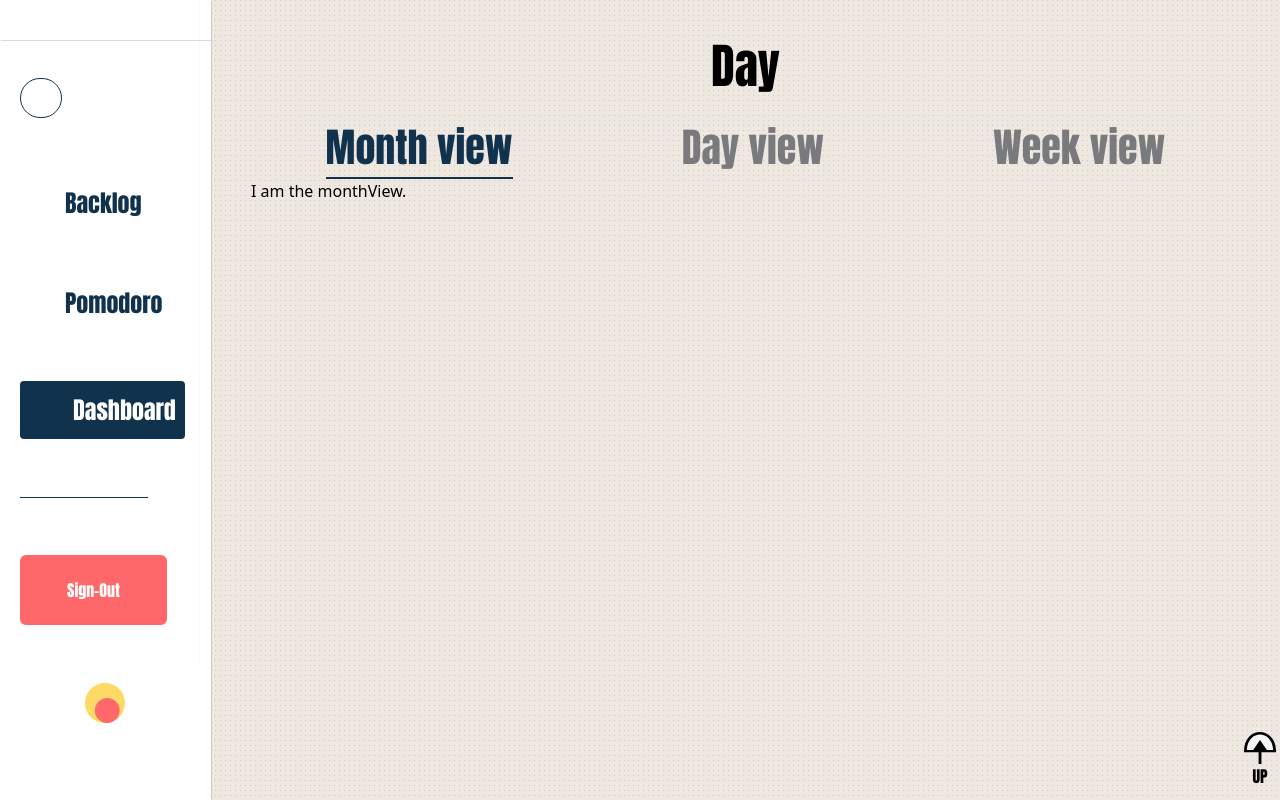
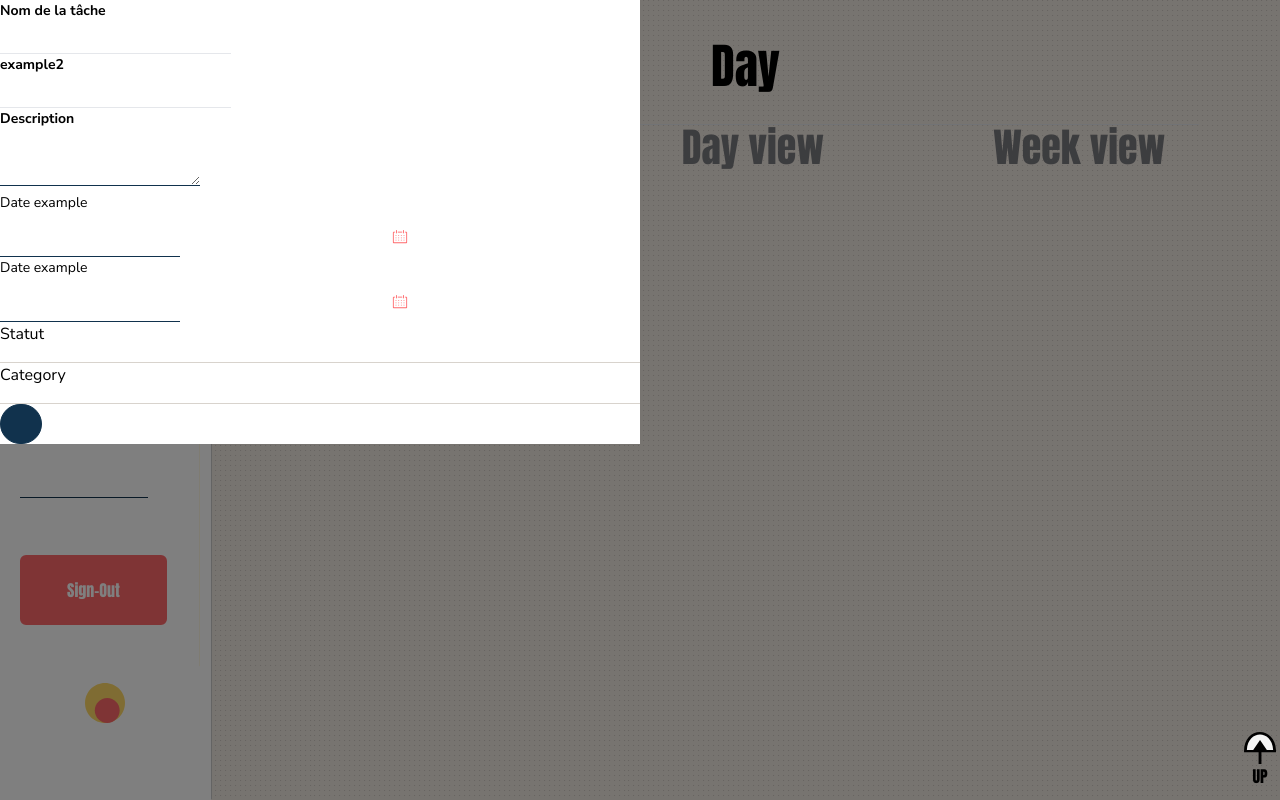
Before and after one commit to CYL-B/concentraction, a React (Vite) app in the folder concentraction-back/concentraction-front/: page /dashboard in a window 1280 px wide. Shown: the top 800 px of the page. Built offline with nearby package versions, Linux system fonts and the light colour scheme; some icons are missing.

Commit message:
little fixes with input, checkbox, dropdown, modal logic, openModal hook

```diff
--- a/concentraction-back/concentraction-front/src/components/input/addATask.jsx
+++ b/concentraction-back/concentraction-front/src/components/input/addATask.jsx
@@ -61,7 +61,7 @@ export function AddATask() {
   // if (error) return `Submission error! ${error.message}`;
 
   return (
-    <form onSubmit={handleSubmit(onSubmit)}>
+    <form onSubmit={handleSubmit(onSubmit)} className="w-full bg-neutral-white">
       <Input
         type="number"
         name="Nom de la tâche"
@@ -95,6 +95,7 @@ export function AddATask() {
             options={[{ name: "Example 1" }, { name: "Example 2" }]}
             onChange={onChange}
             value={value}
+            headerTitle={"Statut"}
           />
         )}
       />
@@ -107,6 +108,7 @@ export function AddATask() {
             options={[{ name: "Example 1" }, { name: "Example 2" }]}
             onChange={onChange}
             value={value}
+            headerTitle={"Category"}
           />
         )}
       />
--- a/concentraction-back/concentraction-front/src/components/input/checkbox.jsx
+++ b/concentraction-back/concentraction-front/src/components/input/checkbox.jsx
@@ -18,7 +18,7 @@ export default function Checkbox({
   const [isChecked, setIsChecked] = useState(defaultChecked);
   return (
     <div className="checkbox-wrapper">
-      <Body classHeading="block font-bold">{checkboxTitle}</Body>
+      <Body classBody="block font-bold">{checkboxTitle}</Body>
       <label htmlFor={name} className="group flex items-center ">
         <input
           className={`appearance-none w-5 h-5 border border-solid border-dark-grey rounded relative transition-all duration-300 ease-in-out ${
--- a/concentraction-back/concentraction-front/src/components/input/dropdown.jsx
+++ b/concentraction-back/concentraction-front/src/components/input/dropdown.jsx
@@ -79,7 +79,7 @@ export function CustomDropdown({
         href="#"
         aria-haspopup="dropdown-list"
         aria-expanded={toggleOpen}
-        aria-label={selected.isSelected ? selected.value : headerTitle}
+        aria-label={selected.isSelected ? selected.selectedValue : headerTitle}
         onClick={dropdownOpen}
         className={`dropdown-header flex justify-between items-center border-b border-solid pb-4 ${
           selected.isSelected
@@ -90,7 +90,7 @@ export function CustomDropdown({
         }`}
       >
         <Body classHeading="font-bold">
-          {selected.isSelected ?  selected.value : headerTitle}
+          {selected.isSelected ?  selected.selectedValue : headerTitle}
         </Body>
         <IconifyIcon
           iconName="raphael:arrowdown"
@@ -111,7 +111,7 @@ export function CustomDropdown({
               <li
                 role="option"
                 aria-label={option.name}
-                aria-selected={option.name ==  selected.value}
+                aria-selected={option.name ==  selected.selectedValue}
                 className={`list-item${index} text-brand-blue font-nunito p-3 w-full`}
                 name={option.name}
                 key={option.name}
--- a/concentraction-back/concentraction-front/src/components/input/input.jsx
+++ b/concentraction-back/concentraction-front/src/components/input/input.jsx
@@ -80,7 +80,7 @@ export function TextArea({
 
   return (
     <fieldset className="text-wrapper flex flex-col gap-2">
-      <Body body2={true} classHeading={`font-bold ${titleHeading}`}>
+      <Body body2={true} classBody={`font-bold ${titleHeading}`}>
         {name}
       </Body>
       <label htmlFor={name}>
--- a/concentraction-back/concentraction-front/src/components/layout/layout.jsx
+++ b/concentraction-back/concentraction-front/src/components/layout/layout.jsx
@@ -23,6 +23,9 @@ export default function Layout({
   const scrollToMain = () => {
     window.scrollTo({ top: 0, left: 0, behavior: "smooth" });
   };
+
+
+
   return (
     <div id={id} className="layout flex w-screen min-h-screen bg-background ">
       <Modal/>
--- a/concentraction-back/concentraction-front/src/components/modal.jsx
+++ b/concentraction-back/concentraction-front/src/components/modal.jsx
@@ -2,26 +2,52 @@
  * https://blog.openreplay.com/creating-easy-custom-modals-with-react/
  * https://dev.to/alexandprivate/your-next-react-modal-with-your-own-usemodal-hook-context-api-3jg7
  * https://www.codeply.com/p/XuFoOU4GeS
+ * https://www.dhiwise.com/post/the-ultimate-guide-to-react-click-outside-modal-to-close#integrating-the-modal-into-a-react-app
+ * modal overlay : is used to make the modal appear on top of the page (stack order : appears on top of main page but under modal)
  */
 import { Heading2 } from "./typography";
 import { AddATask } from "./input/addATask";
-import useOpenModal from "../utils/hooks/openModal";
+import { useOpenModal, useClickOutside } from "../utils/hooks/openModal";
 
 export function Modal() {
-  const { modal } = useOpenModal();
+  const { modal, closeModal } = useOpenModal();
+
+  const dropdownRef = useClickOutside(closeModal, modal);
+
   return (
-    <section className={`modal h-full w-full fixed z-50 top-0 left-0 ${modal ? "overflow-auto" : "overflow-hidden"}`} >
-      <div className={`modal-content translate-y-0 ${modal ? "-translate-x-1/2" : "-translate-x-full"}`}>
-      <ModalHeader />
-      <AddATask />
-      </div>
-    </section>
+    <>
+      <section
+        aria-modal="true"
+        role="dialog"
+        aria-hidden={modal}
+        tabIndex={-1}
+        className={`modal h-full w-full fixed top-0 right-0  ${
+          modal ? "overflow-auto z-50 block" : "hidden overflow-hidden"
+        }`}
+      >
+        <div
+          role="document"
+          className={`modal-content translate-y-0 w-1/2 h-full ${
+            modal ? "translate-x-0" : "-translate-x-full"
+          }`}
+        >
+          <ModalHeader />
+          <AddATask />
+        </div>
+      </section>
+      {modal && (
+        <div
+          ref={dropdownRef}
+          className="modal-overlay fixed top-0 right-0 opacity-50 z-40 w-full h-full bg-neutral-black"
+        ></div>
+      )}
+    </>
   );
 }
 
 function ModalHeader() {
   return (
-    <div className="modal-header">
+    <div className="modal-header" aria-labelledby="Add a task">
       <Heading2></Heading2>
     </div>
   );
--- a/concentraction-back/concentraction-front/src/pages/styleguide.jsx
+++ b/concentraction-back/concentraction-front/src/pages/styleguide.jsx
@@ -71,12 +71,10 @@ export default function Styleguide() {
           <Input
             name="example"
             placeholder="Placeholder"
-            inputTitle="Input Example"
           ></Input>
           <TextArea
             name="example1"
             placeholder="Textarea"
-            textTitle="TextArea"
           ></TextArea>
           <Dropdown
             name="Dropdown"
--- a/concentraction-back/concentraction-front/src/utils/hooks/mediaQueryHook.jsx
+++ b/concentraction-back/concentraction-front/src/utils/hooks/mediaQueryHook.jsx
@@ -11,10 +11,10 @@ export function useMediaQuery(screen) {
 
   useEffect(() => {
     const query = `(min-width: ${mediaQueriesSizes[screen]})`;
-    console.log(query)
+    // console.log(query)
 
     const media = window.matchMedia(query);
-    console.log("media",media.matches)
+    // console.log("media",media.matches)
 
     if (media.matches !== matches) {
       setMatches(media.matches)
--- a/concentraction-back/concentraction-front/src/utils/hooks/openModal.js
+++ b/concentraction-back/concentraction-front/src/utils/hooks/openModal.js
@@ -1,10 +1,41 @@
-import { useState } from "react";
-export default function useOpenModal() {
-  const [modal, setModal] = useState(false);
+import { useState, useEffect, useRef } from "react";
+export function useOpenModal() {
+  const [modal, setModal] = useState(true);
+  const handleOpenModal = () => {
+    setModal(!modal);
+  };
 
-  const handleOpenModal = () => {
-    setModal(!modal)
-  }
+  const closeModal = () => {
+    setModal(false);
+  };
 
-  return modal, handleOpenModal;
+  return { modal, handleOpenModal, closeModal };
 }
+
+export function useClickOutside(callback, modal) {
+  const ref = useRef();
+
+  useEffect(() => {
+    if (modal) {
+      const handleClick = (event) => {
+        if (
+          ref.current &&
+          !ref.current.contains(event.target) &&
+          !event.target.closest("form")
+        ) {
+          //only fires if the user clicks outside the modal
+          callback();
+        }
+      };
+
+      //assign (and remove) an event listener
+      document.addEventListener("click", handleClick, true);
+
+      return () => {
+        document.removeEventListener("click", handleClick, true);
+      };
+    }
+  }, [ref]);
+
+  return ref;
+}
```
